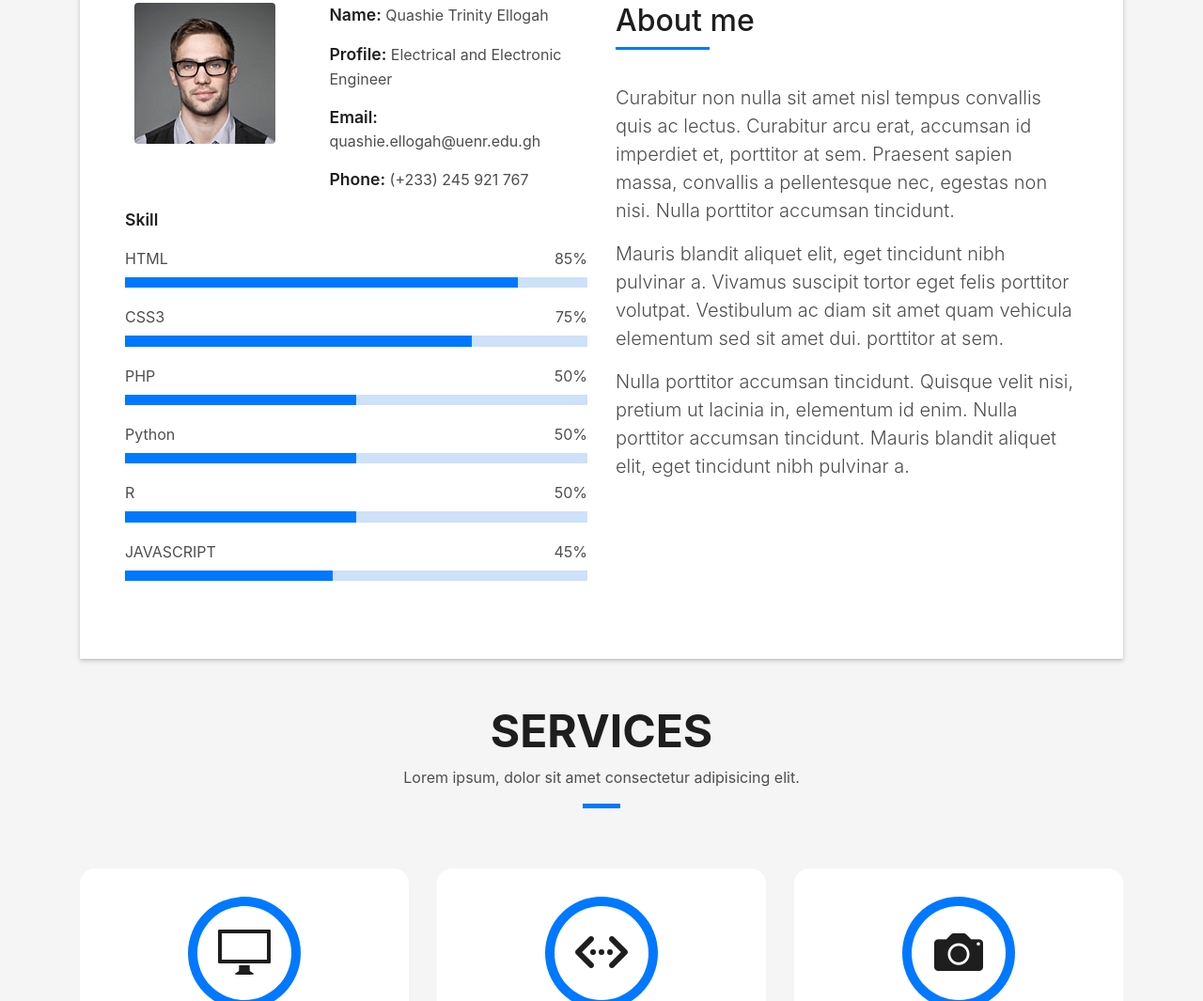
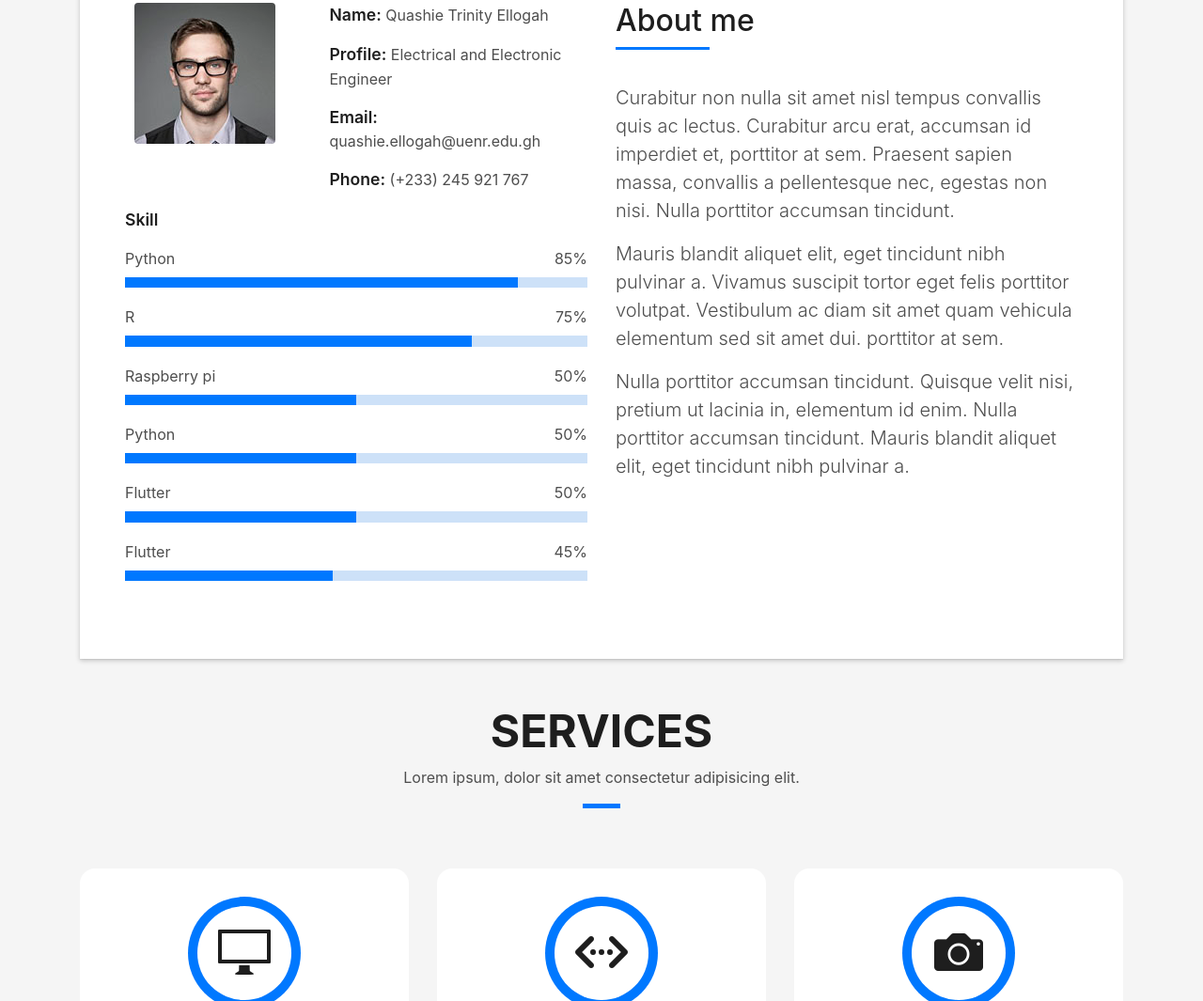
Before and after one commit to 9383748564535/quashie.github.io, a plain HTML site: page index.html in a window 1280 px wide. Shown: the part 925-1990 px from the top of the page at 94% size. Drawn offline with Linux system fonts and the light colour scheme; animation ran at ten frames a second; files whose address does not match are found by name.

Commit message:
Update index.html

```diff
--- a/index.html
+++ b/index.html
@@ -105,17 +105,17 @@
                 </div>
                 <div class="skill-mf">
                   <p class="title-s">Skill</p>
-                  <span>HTML</span> <span class="pull-right">85%</span>
+                  <span>Python</span> <span class="pull-right">85%</span>
                   <div class="progress">
                     <div class="progress-bar" role="progressbar" style="width: 85%;" aria-valuenow="85" aria-valuemin="0"
                       aria-valuemax="100"></div>
                   </div>
-                  <span>CSS3</span> <span class="pull-right">75%</span>
+                  <span>R</span> <span class="pull-right">75%</span>
                   <div class="progress">
                     <div class="progress-bar" role="progressbar" style="width: 75%" aria-valuenow="75" aria-valuemin="0"
                       aria-valuemax="100"></div>
                   </div>
-                  <span>PHP</span> <span class="pull-right">50%</span>
+                  <span>Raspberry pi</span> <span class="pull-right">50%</span>
                   <div class="progress">
                     <div class="progress-bar" role="progressbar" style="width: 50%" aria-valuenow="50" aria-valuemin="0"
                       aria-valuemax="100"></div>
@@ -125,13 +125,13 @@
                     <div class="progress-bar" role="progressbar" style="width: 50%" aria-valuenow="50" aria-valuemin="0"
                       aria-valuemax="100"></div>
                   </div>
-                  <span>R</span> <span class="pull-right">50%</span>
+                  <span>Flutter</span> <span class="pull-right">50%</span>
                   <div class="progress">
                     <div class="progress-bar" role="progressbar" style="width: 50%" aria-valuenow="50" aria-valuemin="0"
                       aria-valuemax="100"></div>
                   </div>
 
-                  <span>JAVASCRIPT</span> <span class="pull-right">45%</span>
+                  <span>Flutter</span> <span class="pull-right">45%</span>
                   <div class="progress">
                     <div class="progress-bar" role="progressbar" style="width: 45%" aria-valuenow="45" aria-valuemin="0"
                       aria-valuemax="100"></div>
```
